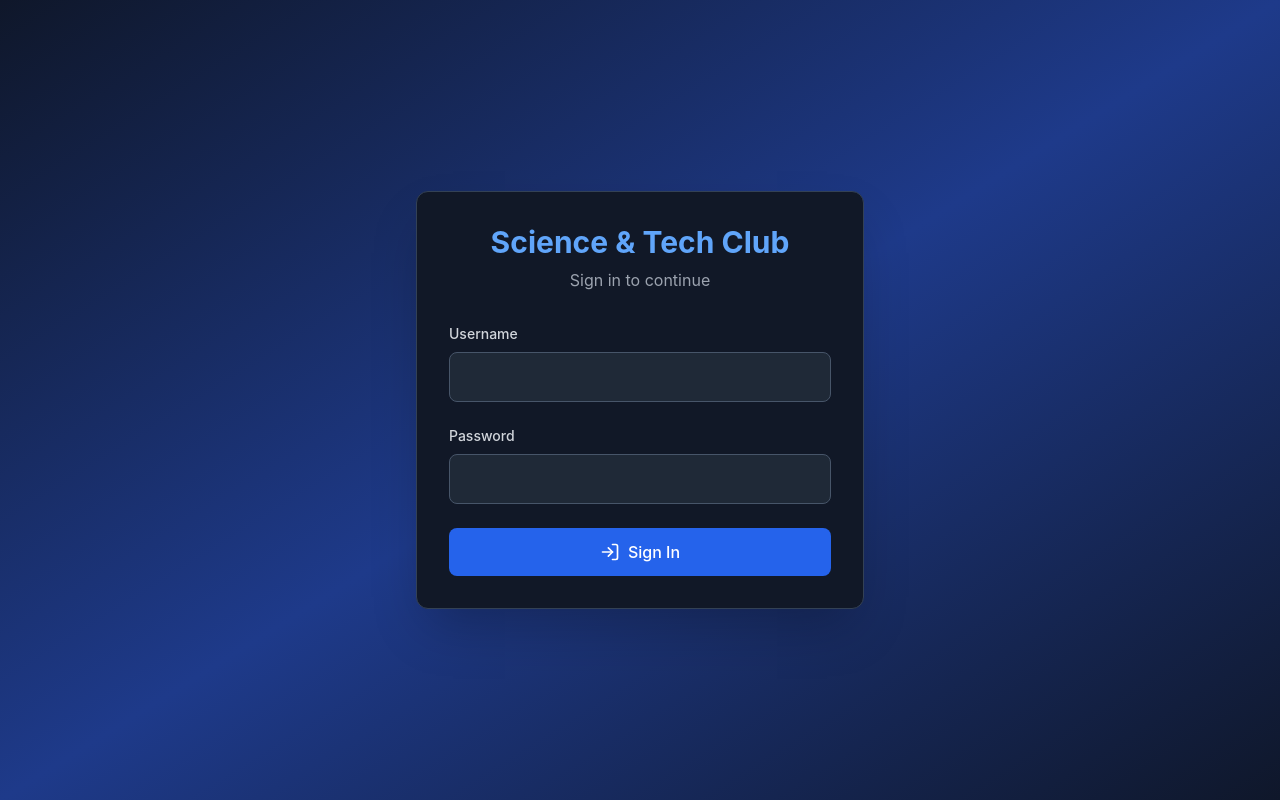
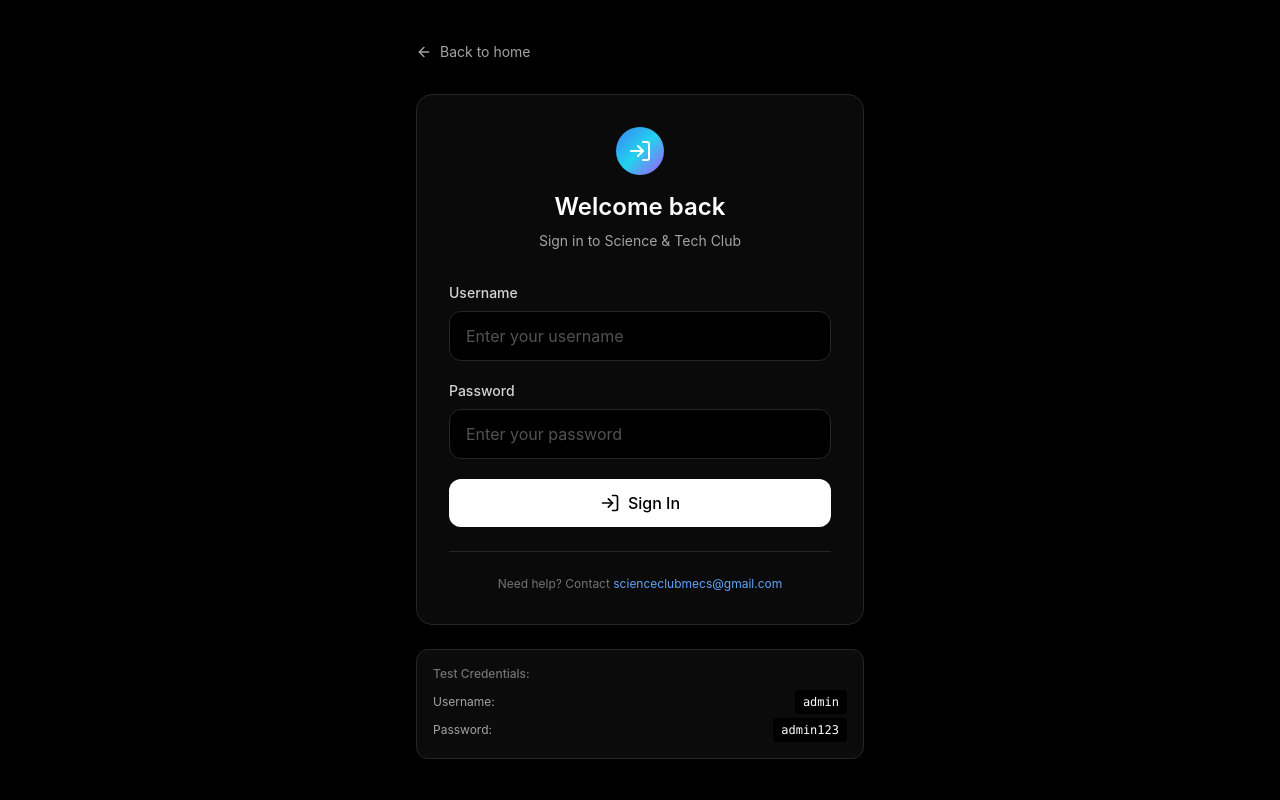
Before and after one commit to scienceclubmecs/science-tech-club, a React (Vite) app in the folder client/: page /login in a window 1280 px wide. Built offline with nearby package versions, Linux system fonts and the light colour scheme; no server answers.

Commit message:
Update Login.jsx

```diff
--- a/client/src/pages/Login.jsx
+++ b/client/src/pages/Login.jsx
@@ -1,8 +1,8 @@
 import { useState } from 'react'
-import { useNavigate } from 'react-router-dom'
+import { useNavigate, Link } from 'react-router-dom'
 import { useAuthStore } from '../store/authStore'
 import api from '../services/api'
-import { LogIn, Loader2 } from 'lucide-react'
+import { LogIn, Loader2, ArrowLeft } from 'lucide-react'
 
 export default function Login() {
   const [username, setUsername] = useState('')
@@ -29,48 +29,78 @@ export default function Login() {
   }
 
   return (
-    <div className="min-h-screen flex items-center justify-center bg-gradient-to-br from-slate-900 via-blue-900 to-slate-900">
-      <div className="bg-gray-900 p-8 rounded-xl shadow-2xl w-full max-w-md border border-slate-700">
+    <div className="min-h-screen flex items-center justify-center bg-black px-4">
+      <div className="w-full max-w-md">
+        {/* Back to Home */}
+        <Link
+          to="/"
+          className="inline-flex items-center gap-2 text-sm text-neutral-400 hover:text-white mb-8 transition"
+        >
+          <ArrowLeft className="w-4 h-4" />
+          <span>Back to home</span>
+        </Link>
+
+        {/* Login Card */}
+        <div className="bg-neutral-950 border border-neutral-800 rounded-2xl p-8 shadow-2xl">
+          {/* Header */}
           <div className="text-center mb-8">
-          <h1 className="text-3xl font-bold text-blue-400 mb-2">Science & Tech Club</h1>
-          <p className="text-gray-400">Sign in to continue</p>
+            <div className="inline-flex h-12 w-12 items-center justify-center rounded-full bg-gradient-to-br from-blue-500 via-cyan-400 to-purple-500 mb-4">
+              <LogIn className="w-6 h-6 text-white" />
+            </div>
+            <h1 className="text-2xl font-semibold text-white mb-2">
+              Welcome back
+            </h1>
+            <p className="text-sm text-neutral-400">
+              Sign in to Science & Tech Club
+            </p>
           </div>
 
+          {/* Error Message */}
           {error && (
-          <div className="mb-4 p-3 bg-red-500/20 border border-red-500 rounded-lg text-red-400 text-sm">
+            <div className="mb-6 p-3 bg-red-500/10 border border-red-500/30 rounded-xl text-red-400 text-sm">
               {error}
             </div>
           )}
 
-        <form onSubmit={handleSubmit} className="space-y-6">
+          {/* Form */}
+          <form onSubmit={handleSubmit} className="space-y-5">
+            {/* Username */}
             <div>
-            <label className="block text-sm font-medium text-gray-300 mb-2">Username</label>
+              <label className="block text-sm font-medium text-neutral-300 mb-2">
+                Username
+              </label>
               <input
                 type="text"
                 value={username}
                 onChange={(e) => setUsername(e.target.value)}
-              className="w-full px-4 py-3 bg-gray-800 border border-slate-600 rounded-lg text-white focus:outline-none focus:ring-2 focus:ring-blue-500"
+                className="w-full px-4 py-3 bg-black border border-neutral-800 rounded-xl text-white placeholder-neutral-600 focus:outline-none focus:border-blue-500 transition"
+                placeholder="Enter your username"
                 required
                 disabled={loading}
               />
             </div>
 
+            {/* Password */}
             <div>
-            <label className="block text-sm font-medium text-gray-300 mb-2">Password</label>
+              <label className="block text-sm font-medium text-neutral-300 mb-2">
+                Password
+              </label>
               <input
                 type="password"
                 value={password}
                 onChange={(e) => setPassword(e.target.value)}
-              className="w-full px-4 py-3 bg-gray-800 border border-slate-600 rounded-lg text-white focus:outline-none focus:ring-2 focus:ring-blue-500"
+                className="w-full px-4 py-3 bg-black border border-neutral-800 rounded-xl text-white placeholder-neutral-600 focus:outline-none focus:border-blue-500 transition"
+                placeholder="Enter your password"
                 required
                 disabled={loading}
               />
             </div>
 
+            {/* Submit Button */}
             <button
               type="submit"
               disabled={loading}
-            className="w-full flex items-center justify-center space-x-2 bg-blue-600 hover:bg-blue-700 disabled:bg-blue-800 text-white py-3 rounded-lg font-medium transition"
+              className="w-full flex items-center justify-center gap-2 bg-white text-black py-3 rounded-xl font-medium hover:bg-neutral-200 disabled:opacity-50 disabled:cursor-not-allowed transition"
             >
               {loading ? (
                 <>
@@ -85,6 +115,32 @@ export default function Login() {
               )}
             </button>
           </form>
+
+          {/* Footer Info */}
+          <div className="mt-6 pt-6 border-t border-neutral-800 text-center">
+            <p className="text-xs text-neutral-500">
+              Need help? Contact{' '}
+              <a href="mailto:scienceclubmecs@gmail.com" className="text-blue-400 hover:text-blue-300">
+                scienceclubmecs@gmail.com
+              </a>
+            </p>
+          </div>
+        </div>
+
+        {/* Test Credentials (Remove in production) */}
+        <div className="mt-6 p-4 bg-neutral-900/50 border border-neutral-800 rounded-xl">
+          <p className="text-xs text-neutral-500 mb-2 font-medium">Test Credentials:</p>
+          <div className="text-xs text-neutral-400 space-y-1">
+            <div className="flex items-center justify-between">
+              <span>Username:</span>
+              <code className="text-white bg-black px-2 py-1 rounded">admin</code>
+            </div>
+            <div className="flex items-center justify-between">
+              <span>Password:</span>
+              <code className="text-white bg-black px-2 py-1 rounded">admin123</code>
+            </div>
+          </div>
+        </div>
       </div>
     </div>
   )
```
Lines whose indentation alone changed are shown as unchanged.
